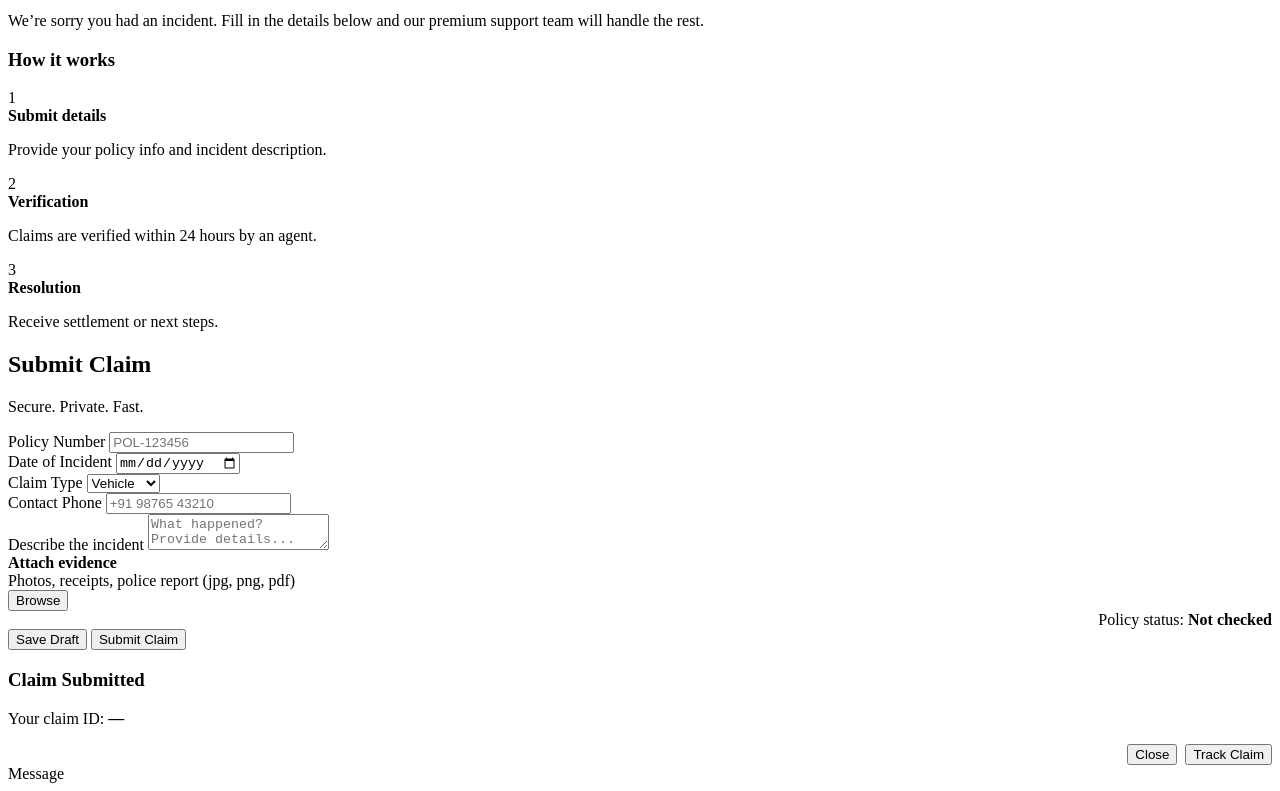
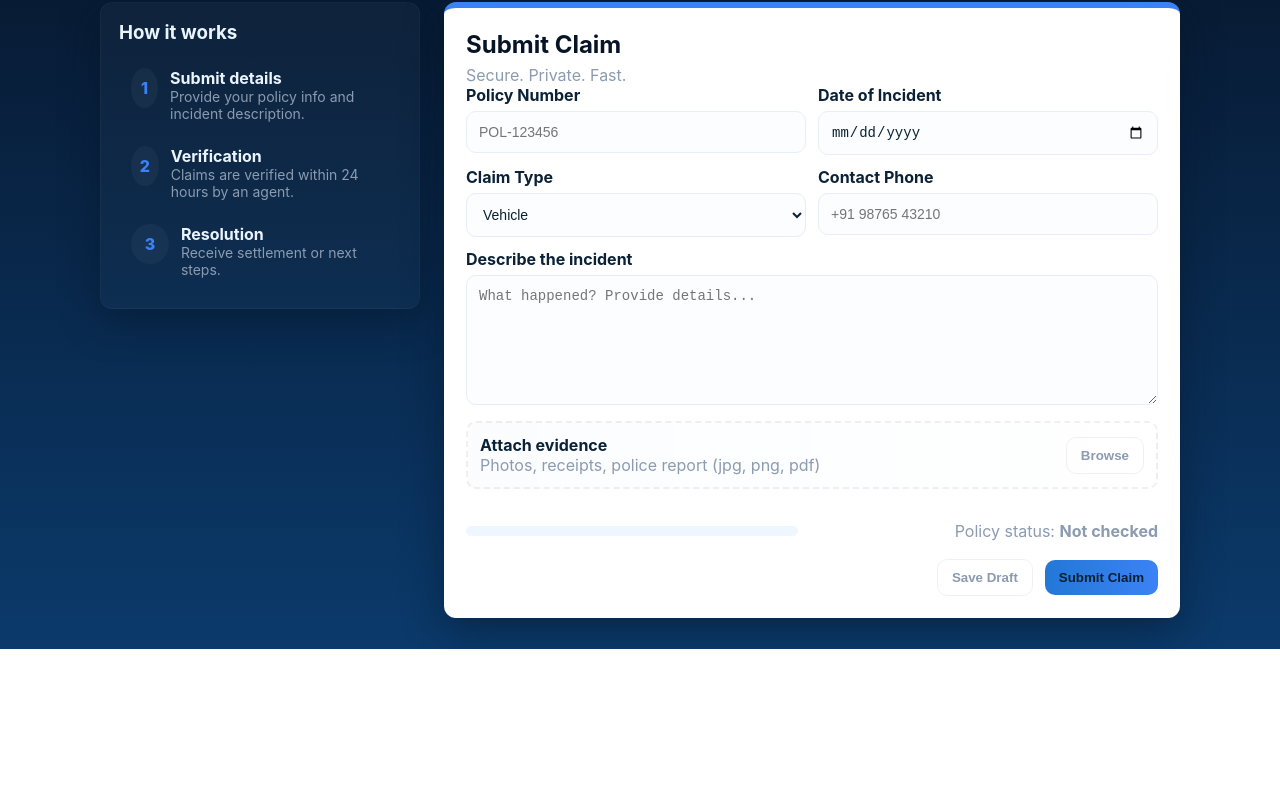
Before and after one commit to satyaprakaxh/spvsss-g-project-snw, a plain HTML site: page index1.html in a window 1280 px wide. Shown: the part 151-942 px from the top of the page. After the commit the page ends 800 px from the top, so only its background shows below. Drawn offline with Linux system fonts and the light colour scheme.

Commit message:
Update stylesheet link in index1.html

```diff
--- a/index1.html
+++ b/index1.html
@@ -4,7 +4,7 @@
   <meta charset="utf-8" />
   <meta name="viewport" content="width=device-width, initial-scale=1" />
   <title>Guardian Assurance | Premium Claims</title>
-  <link rel="stylesheet" href="stylepro.css">
+  <link rel="stylesheet" href="styleproject.css">
 
 <!--sp karega   -->
 </head>
```
